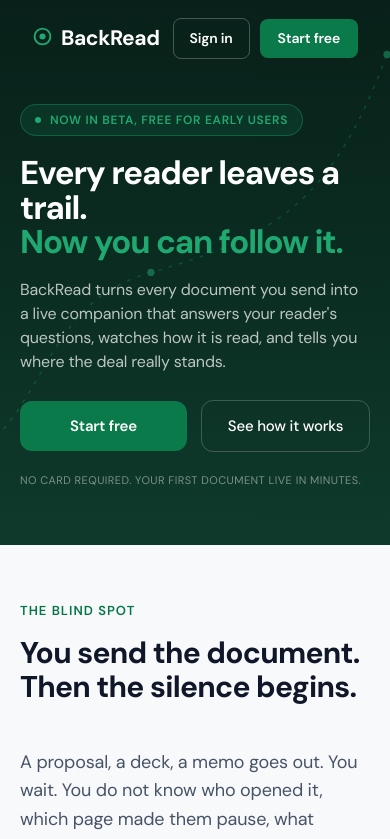
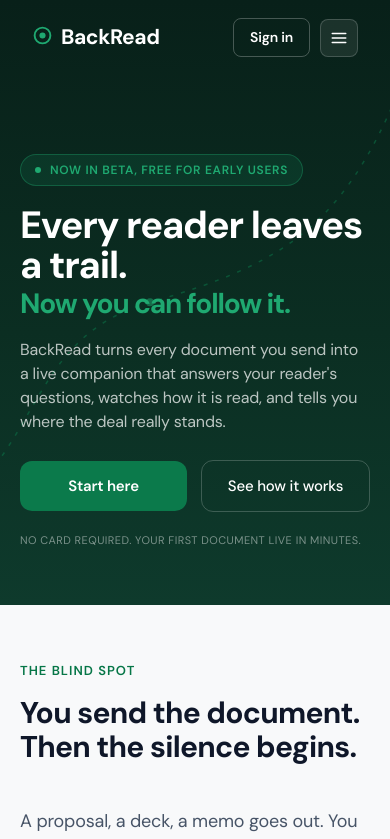
Before and after one commit to backreadproject/mainbackread, a Next.js app: page / in a window 390 px wide. Shown: the top 839 px of the page. Built offline with nearby package versions, Linux system fonts and the light colour scheme; no server answers.

Commit message:
Mobile: single Sign in + hamburger, +50px top, Start here, headline sizes

```diff
--- a/app/MarketingNav.tsx
+++ b/app/MarketingNav.tsx
@@ -1,7 +1,7 @@
 "use client";
 import { useEffect, useState } from "react";
 import { createClient } from "@/lib/supabase/client";
-const BRAND = "#1FA971", GREEN = "#0B7A4B", CLOUD = "rgba(255,255,255,0.72)";
+const BRAND = "#1FA971", GREEN = "#0B7A4B", NIGHT = "#082019", CLOUD = "rgba(255,255,255,0.72)";
 const DM = "var(--font-dm-sans), system-ui, sans-serif";
 const CircleMark = () => (
   <svg width="1em" height="1em" viewBox="0 0 24 24" fill="none" style={{ display: "inline-block", verticalAlign: "-0.1em" }}><circle cx="12" cy="12" r="9" stroke="currentColor" strokeWidth="2.2" /><circle cx="12" cy="12" r="3.5" fill="currentColor" /></svg>
@@ -9,6 +9,7 @@
 export default function MarketingNav({ activePricing = false }: { activePricing?: boolean }) {
   const [authed, setAuthed] = useState<boolean | null>(null);
   const [scrolled, setScrolled] = useState(false);
+  const [menuOpen, setMenuOpen] = useState(false);
   useEffect(() => {
     const supabase = createClient();
     supabase.auth.getUser().then(({ data }) => setAuthed(!!data.user));
@@ -23,31 +24,75 @@
   return (
     <div style={{
       position: "fixed", top: 0, left: 0, right: 0, zIndex: 50, fontFamily: DM,
-      background: scrolled ? "rgba(8,32,25,0.82)" : "transparent",
-      backdropFilter: scrolled ? "saturate(180%) blur(12px)" : "none",
-      WebkitBackdropFilter: scrolled ? "saturate(180%) blur(12px)" : "none",
-      borderBottom: scrolled ? "1px solid rgba(255,255,255,0.08)" : "1px solid transparent",
+      background: scrolled || menuOpen ? "rgba(8,32,25,0.92)" : "transparent",
+      backdropFilter: scrolled || menuOpen ? "saturate(180%) blur(12px)" : "none",
+      WebkitBackdropFilter: scrolled || menuOpen ? "saturate(180%) blur(12px)" : "none",
+      borderBottom: scrolled || menuOpen ? "1px solid rgba(255,255,255,0.08)" : "1px solid transparent",
       transition: "background .25s ease, border-color .25s ease, backdrop-filter .25s ease",
     }}>
-      <style>{`.mn-cta{transition:background .15s}.mn-cta:hover{background:#0A6A41}.mn-links a:hover{color:#fff}.mn-signin{transition:background .15s}.mn-signin:hover{background:rgba(255,255,255,0.08)}@media(max-width:820px){.mn-links{display:none!important}}`}</style>
+      <style>{`
+        .mn-cta{transition:background .15s}.mn-cta:hover{background:#0A6A41}
+        .mn-links a:hover{color:#fff}
+        .mn-signin{transition:background .15s}.mn-signin:hover{background:rgba(255,255,255,0.08)}
+        .mn-hamburger{display:none}
+        .mn-mobile-only{display:none}
+        @media(max-width:820px){
+          .mn-links{display:none!important}
+          .mn-desktop-only{display:none!important}
+          .mn-hamburger{display:flex!important}
+          .mn-mobile-only{display:flex!important}
+        }
+      `}</style>
       <nav style={{ maxWidth: 1080, margin: "0 auto", padding: "18px 32px", display: "flex", alignItems: "center", justifyContent: "space-between" }}>
         <a href="/" style={{ color: "#fff", fontSize: 21, fontWeight: 700, letterSpacing: "-0.02em", display: "flex", alignItems: "center", gap: 8, textDecoration: "none" }}><span style={{ color: BRAND }}><CircleMark /></span>BackRead</a>
+
+        {/* Desktop center links */}
         <div className="mn-links" style={{ display: "flex", alignItems: "center", gap: 32 }}>
           <a href="/#how" style={link}>How it works</a>
           <a href="/#why" style={link}>Why BackRead</a>
           <a href="/pricing" style={{ ...link, color: activePricing ? "#fff" : CLOUD, fontWeight: activePricing ? 600 : 400 }}>Pricing</a>
         </div>
+
+        {/* Desktop right side: full auth buttons */}
+        <div className="mn-desktop-only" style={{ display: "flex", alignItems: "center", gap: 10 }}>
           {authed === null ? (
             <span style={{ width: 160 }} />
           ) : authed ? (
             <a href="/overview" className="mn-cta" style={{ background: GREEN, color: "#fff", fontSize: 14, fontWeight: 600, padding: "9px 18px", borderRadius: 8, textDecoration: "none" }}>Open app</a>
           ) : (
-          <div style={{ display: "flex", alignItems: "center", gap: 10 }}>
+            <>
               <a href="/login" className="mn-signin" style={{ color: "#fff", fontSize: 14, fontWeight: 600, padding: "9px 16px", borderRadius: 8, textDecoration: "none", border: "1px solid rgba(255,255,255,0.25)" }}>Sign in</a>
               <a href="/login" className="mn-cta" style={{ background: GREEN, color: "#fff", fontSize: 14, fontWeight: 600, padding: "9px 18px", borderRadius: 8, textDecoration: "none" }}>Start free</a>
+            </>
+          )}
+        </div>
+
+        {/* Mobile right side: single Sign in + hamburger */}
+        <div className="mn-mobile-only" style={{ alignItems: "center", gap: 10 }}>
+          {authed ? (
+            <a href="/overview" className="mn-cta" style={{ background: GREEN, color: "#fff", fontSize: 14, fontWeight: 600, padding: "8px 16px", borderRadius: 8, textDecoration: "none" }}>Open app</a>
+          ) : (
+            <a href="/login" className="mn-signin" style={{ color: "#fff", fontSize: 14, fontWeight: 600, padding: "8px 16px", borderRadius: 8, textDecoration: "none", border: "1px solid rgba(255,255,255,0.25)" }}>Sign in</a>
+          )}
+          <button className="mn-hamburger" onClick={() => setMenuOpen((v) => !v)} aria-label="Menu" style={{ alignItems: "center", justifyContent: "center", width: 38, height: 38, borderRadius: 8, background: "rgba(255,255,255,0.08)", border: "1px solid rgba(255,255,255,0.18)", color: "#fff", cursor: "pointer" }}>
+            {menuOpen ? (
+              <svg width="18" height="18" viewBox="0 0 24 24" fill="none" stroke="currentColor" strokeWidth="2" strokeLinecap="round"><path d="M6 6l12 12M18 6L6 18" /></svg>
+            ) : (
+              <svg width="18" height="18" viewBox="0 0 24 24" fill="none" stroke="currentColor" strokeWidth="2" strokeLinecap="round"><path d="M3 12h18M3 6h18M3 18h18" /></svg>
+            )}
+          </button>
+        </div>
+      </nav>
+
+      {/* Mobile dropdown menu */}
+      {menuOpen && (
+        <div className="mn-mobile-only" style={{ flexDirection: "column", padding: "8px 32px 20px", gap: 4, borderTop: "1px solid rgba(255,255,255,0.08)" }}>
+          <a href="/#how" onClick={() => setMenuOpen(false)} style={{ color: CLOUD, fontSize: 16, textDecoration: "none", padding: "12px 0" }}>How it works</a>
+          <a href="/#why" onClick={() => setMenuOpen(false)} style={{ color: CLOUD, fontSize: 16, textDecoration: "none", padding: "12px 0" }}>Why BackRead</a>
+          <a href="/pricing" onClick={() => setMenuOpen(false)} style={{ color: activePricing ? "#fff" : CLOUD, fontWeight: activePricing ? 600 : 400, fontSize: 16, textDecoration: "none", padding: "12px 0" }}>Pricing</a>
+          {!authed && <a href="/login" onClick={() => setMenuOpen(false)} className="mn-cta" style={{ background: GREEN, color: "#fff", fontSize: 15, fontWeight: 600, padding: "12px", borderRadius: 8, textDecoration: "none", textAlign: "center", marginTop: 8 }}>Start free</a>}
         </div>
       )}
-      </nav>
     </div>
   );
 }
--- a/app/page.tsx
+++ b/app/page.tsx
@@ -38,15 +38,19 @@
           .lp-four{grid-template-columns:1fr 1fr!important}
           .lp-trail-line{display:none!important}
           .lp-hero-h1{font-size:44px!important}
+          .lp-h1-a{font-size:49px!important;display:inline-block}
+          .lp-h1-b{font-size:39px!important;display:inline-block}
           .lp-hero-sub{font-size:18px!important}
-          .lp-hero-pad{padding:118px 32px 76px!important}
+          .lp-hero-pad{padding:168px 32px 76px!important}
         }
         @media(max-width:520px){
           .lp-hero-h1{font-size:33px!important;margin-bottom:18px!important}
+          .lp-h1-a{font-size:38px!important;line-height:1.04!important;display:inline-block}
+          .lp-h1-b{font-size:28px!important;line-height:1.04!important;display:inline-block}
           .lp-hero-sub{font-size:16px!important;margin-bottom:26px!important}
           .lp-hero-badge{margin-bottom:20px!important}
           .lp-pad{padding-left:20px!important;padding-right:20px!important}
-          .lp-hero-pad{padding:104px 20px 56px!important}
+          .lp-hero-pad{padding:154px 20px 56px!important}
           .lp-sec{padding-top:56px!important;padding-bottom:56px!important}
           .lp-four{grid-template-columns:1fr!important}
           .lp-cta-h2{font-size:30px!important}
@@ -73,13 +77,13 @@
             Now in beta, free for early users
           </div>
           <h1 className="lp-hero-h1" style={{ fontSize: 62, fontWeight: 700, lineHeight: 1.05, letterSpacing: "-0.035em", margin: "0 0 24px", maxWidth: 760 }}>
-            Every reader leaves a trail.<br /><span style={{ color: BRAND }}>Now you can follow it.</span>
+            <span className="lp-h1-a">Every reader leaves a trail.</span><br /><span className="lp-h1-b" style={{ color: BRAND }}>Now you can follow it.</span>
           </h1>
           <p className="lp-hero-sub" style={{ fontSize: 20, lineHeight: 1.5, margin: "0 0 36px", color: CLOUD, maxWidth: 560 }}>
             BackRead turns every document you send into a live companion that answers your reader's questions, watches how it is read, and tells you where the deal really stands.
           </p>
           <div className="lp-hero-ctas" style={{ display: "flex", gap: 14, flexWrap: "wrap", alignItems: "center" }}>
-            <a href="/login" className="lp-a lp-cta" style={{ background: GREEN, color: "#fff", fontSize: 16, fontWeight: 600, padding: "14px 28px", borderRadius: 12 }}>Start free</a>
+            <a href="/login" className="lp-a lp-cta" style={{ background: GREEN, color: "#fff", fontSize: 16, fontWeight: 600, padding: "14px 28px", borderRadius: 12 }}>Start here</a>
             <a href="#how" className="lp-a lp-ghost" style={{ color: "#fff", fontSize: 16, fontWeight: 500, padding: "14px 24px", borderRadius: 12, border: "1px solid rgba(255,255,255,0.20)" }}>See how it works</a>
           </div>
           <p className="lp-hero-fine" style={{ fontSize: 12, letterSpacing: "0.04em", color: CLOUDDIM, margin: "26px 0 0", textTransform: "uppercase" }}>No card required. Your first document live in minutes.</p>
```
Lines whose indentation alone changed are shown as unchanged.
